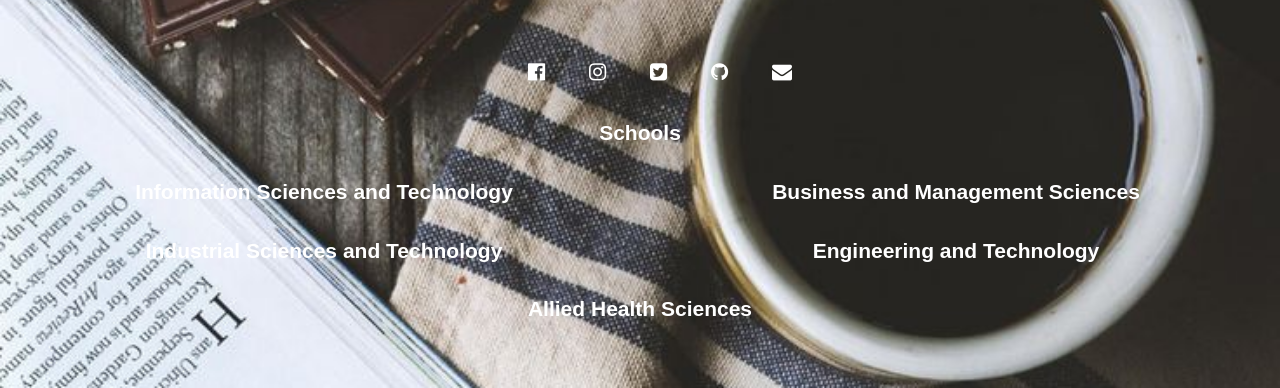
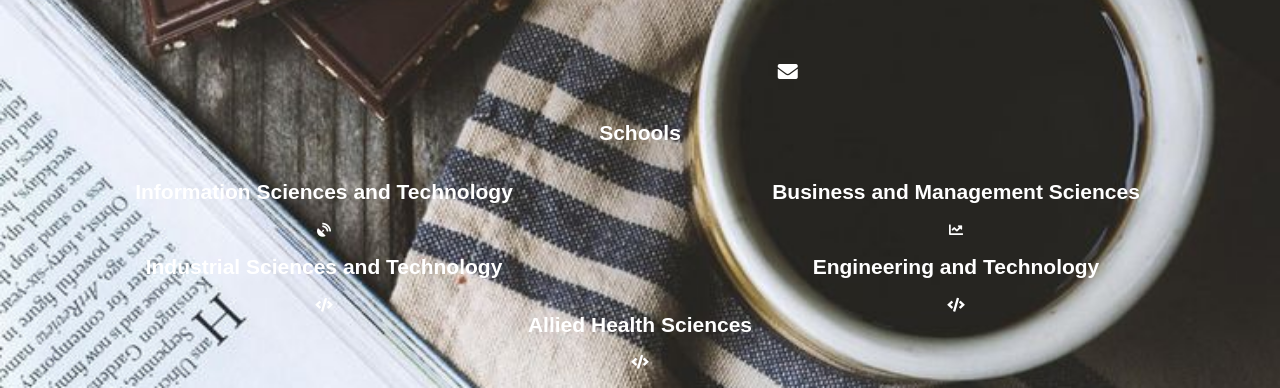
Before and after one commit to notesstudy/notesstudy.github.io, a plain HTML site: page index.html in a window 1280 px wide. Shown: the part 412-800 px from the top of the page. Drawn offline with Linux system fonts and the light colour scheme.

Commit message:
uncommented a link

```diff
--- a/index.html
+++ b/index.html
@@ -5,7 +5,7 @@
 	<meta charset="utf-8">
 	<link rel="stylesheet" type="text/css" href="./css/style.css">
 	<link rel="stylesheet" href="https://maxcdn.bootstrapcdn.com/font-awesome/4.7.0/css/font-awesome.min.css">
-	<!--<link rel="stylesheet" href="https://use.fontawesome.com/releases/v5.7.2/css/all.css" integrity="sha384-fnmOCqbTlWIlj8LyTjo7mOUStjsKC4pOpQbqyi7RrhN7udi9RwhKkMHpvLbHG9Sr" crossorigin="anonymous">!-->
+	<link rel="stylesheet" href="https://use.fontawesome.com/releases/v5.7.2/css/all.css" integrity="sha384-fnmOCqbTlWIlj8LyTjo7mOUStjsKC4pOpQbqyi7RrhN7udi9RwhKkMHpvLbHG9Sr" crossorigin="anonymous">
 	<script>
 		var i = 0;
 		var images = [];
```
